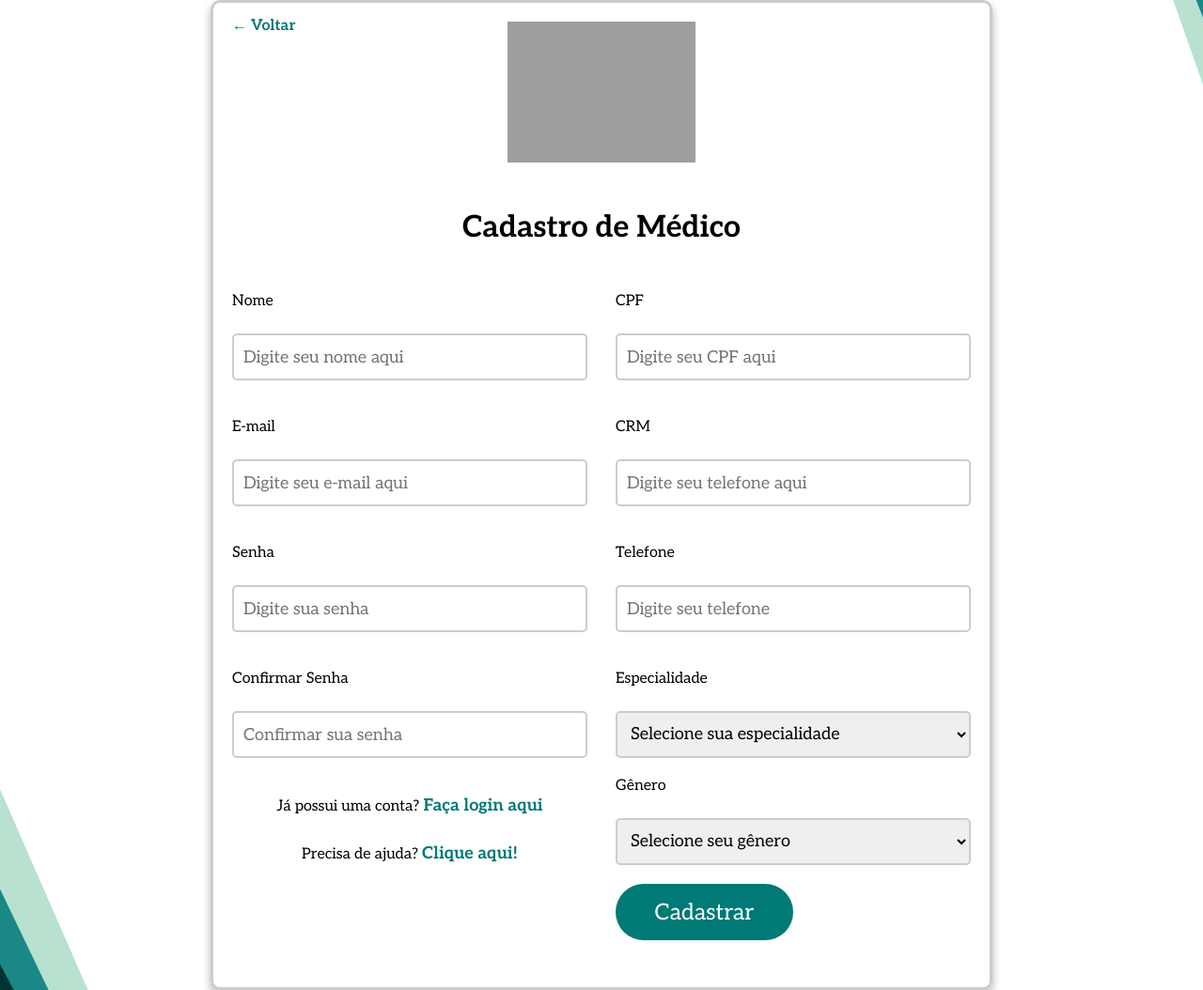
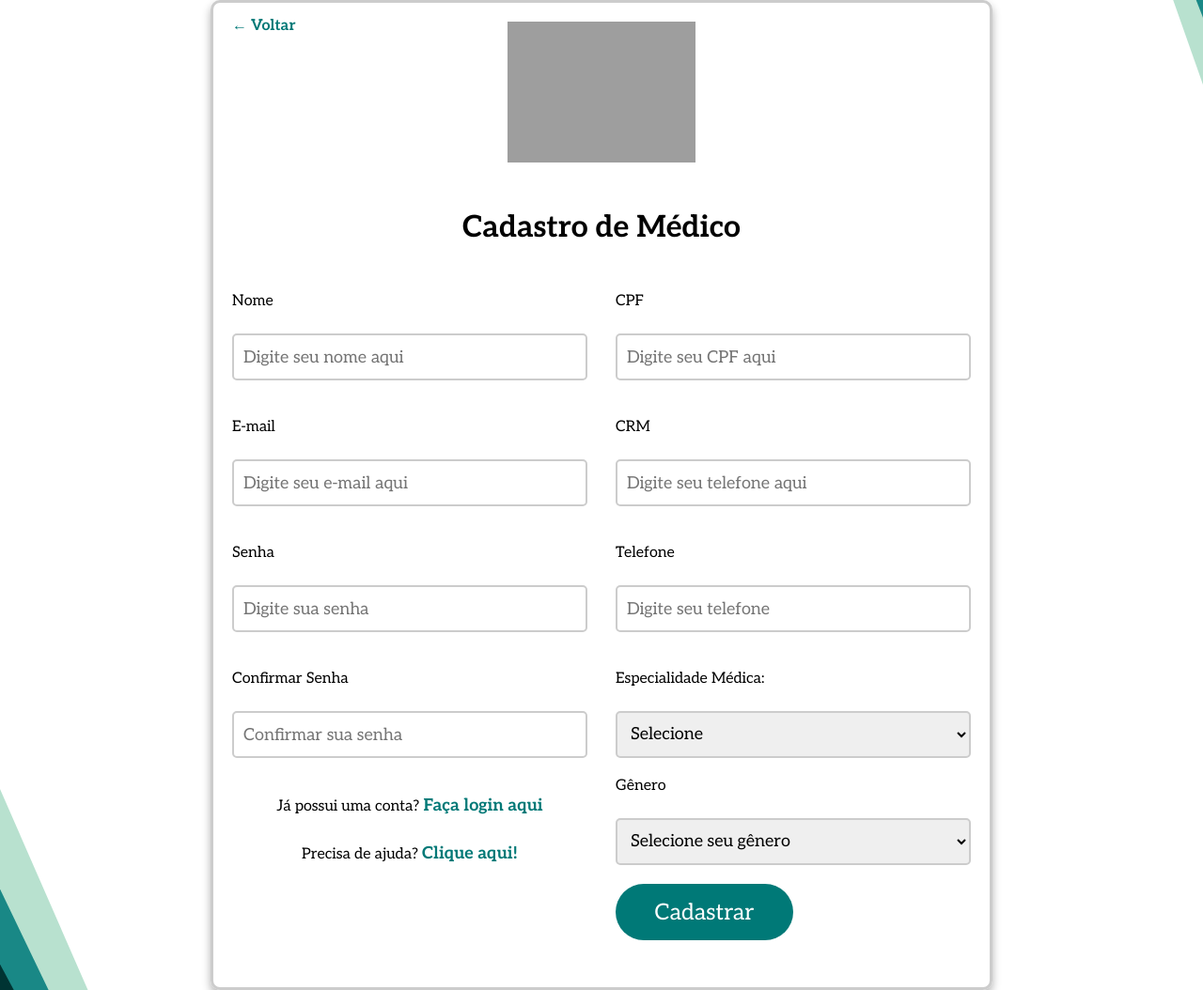
Before and after one commit to CarlosEduardo41930/med-pass, a PHP site: page /cadastro_medico.php in a window 1280 px wide. Shown: the whole page at 94% size. Run offline with PHP 8.4, Linux system fonts and the light colour scheme; the visitor is signed in with stand-in values (Sample User, id 1); grey boxes are pictures that could not be loaded.

Commit message:
adição das especialidades medicas

```diff
--- a/cadastro_medico.php
+++ b/cadastro_medico.php
@@ -36,10 +36,9 @@ if ($_SERVER["REQUEST_METHOD"] == "POST") {
 
             header("Location: index.php");
             exit();
-
         } else {
 
-        if (Empty($nome) || empty($genero) || empty($email) || empty($cpf) || empty($senha) || empty($telefone) || $confirmar_senha !== $senha || empty($crm) || empty($especialidade) ) {
+            if (empty($nome) || empty($genero) || empty($email) || empty($cpf) || empty($senha) || empty($telefone) || $confirmar_senha !== $senha || empty($crm) || empty($especialidade)) {
 
                 echo "Campo vazio ou senha incoerente";
                 exit();
@@ -84,11 +83,9 @@ if ($_SERVER["REQUEST_METHOD"] == "POST") {
                 ]);
 
                 header('Location: index.php');
-
             } catch (PDOException $e) {
 
                 echo "Erro: " . $e->getMessage();
-
             }
         }
     }
@@ -108,6 +105,7 @@ if ($_SERVER["REQUEST_METHOD"] == "POST") {
 
 <!DOCTYPE html>
 <html lang="pt-br">
+
 <head>
     <meta charset="UTF-8">
     <meta name="viewport" content="width=device-width, initial-scale=1.0">
@@ -115,6 +113,7 @@ if ($_SERVER["REQUEST_METHOD"] == "POST") {
     <link rel="icon" type="image/svg+xml" href="https://i.postimg.cc/xkk98Qgh/Med-Pass-Icon.png" alt="Med-Pass-Icon" />
     <title>MedPass- Cadastro</title>
 </head>
+
 <body>
     <main>
         <div class="container-1">
@@ -146,23 +145,68 @@ if ($_SERVER["REQUEST_METHOD"] == "POST") {
                     <input type="number" pattern="\d{3}\.\d{3}\.\d{3}-\d{2}" maxlength="14" placeholder="Digite seu CPF aqui" required>
 
                     <label for="crm">CRM</label>
-                    <input name="crm"  maxlength="12" type="number" placeholder="Digite seu telefone aqui" required>
+                    <input name="crm" maxlength="12" type="number" placeholder="Digite seu telefone aqui" required>
 
                     <label for="telefone">Telefone</label>
                     <input type="tel" name="telefone" required placeholder="Digite seu telefone">
 
-                    <label for="especialidade">Especialidade</label>
-                    <select name="esopecialidade" required>
-                        <option value="">Selecione sua especialidade</option>
+                    <label for="especialidade">Especialidade Médica:</label>
+                    <select name="especialidade" id="especialidade">
+
+                        <option value="">Selecione</option>
+
+                        <optgroup label="Clínicas">
+                            <option value="clinico_geral">Clínico Geral</option>
                             <option value="cardiologista">Cardiologista</option>
-                        <option value="ortopedista">Ortopedista</option>
+                            <option value="dermatologista">Dermatologista</option>
+                            <option value="endocrinologista">Endocrinologista</option>
+                            <option value="gastroenterologista">Gastroenterologista</option>
+                            <option value="hematologista">Hematologista</option>
+                            <option value="infectologista">Infectologista</option>
+                            <option value="nefrologista">Nefrologista</option>
+                            <option value="neurologista">Neurologista</option>
+                            <option value="oncologista">Oncologista</option>
+                            <option value="pneumologista">Pneumologista</option>
+                            <option value="reumatologista">Reumatologista</option>
+                        </optgroup>
+
+                        <optgroup label="Faixa Etária">
+                            <option value="pediatra">Pediatra</option>
+                            <option value="geriatra">Geriatra</option>
+                            <option value="hebiatra">Hebiatra</option>
+                        </optgroup>
+
+                        <optgroup label="Cirúrgicas">
+                            <option value="cirurgiao_geral">Cirurgião Geral</option>
+                            <option value="cirurgiao_cardiovascular">Cirurgião Cardiovascular</option>
+                            <option value="neurocirurgiao">Neurocirurgião</option>
+                            <option value="cirurgiao_plastico">Cirurgião Plástico</option>
+                            <option value="cirurgiao_toracico">Cirurgião Torácico</option>
+                            <option value="cirurgiao_vascular">Cirurgião Vascular</option>
+                        </optgroup>
+
+                        <optgroup label="Outras Especialidades">
+                            <option value="psiquiatra">Psiquiatra</option>
+                            <option value="oftalmologista">Oftalmologista</option>
+                            <option value="otorrinolaringologista">Otorrinolaringologista</option>
+                            <option value="urologista">Urologista</option>
+                            <option value="ginecologista_obstetra">Ginecologista / Obstetra</option>
+                            <option value="radiologista">Radiologista</option>
+                            <option value="anestesiologista">Anestesiologista</option>
+                            <option value="patologista">Patologista</option>
+                            <option value="medicina_trabalho">Medicina do Trabalho</option>
+                            <option value="medicina_esportiva">Medicina Esportiva</option>
+                            <option value="medicina_emergencia">Medicina de Emergência</option>
+                        </optgroup>
+
                     </select>
 
                     <label for="genero">Gênero</label>
                     <select name="genero" required>
                         <option value="">Selecione seu gênero</option>
-                        <option value="masculino">Masculino</option>
-                        <option value="feminino">Feminino</option>
+                        <option value="m">Masculino</option>
+                        <option value="f">Feminino</option>
+                        <option value="i">Indefinido</option>
                     </select>
 
                     <button class="btn" type="submit">Cadastrar</button>
@@ -171,4 +215,5 @@ if ($_SERVER["REQUEST_METHOD"] == "POST") {
         </div>
     </main>
 </body>
+
 </html>
```
Lines whose indentation alone changed are shown as unchanged.
